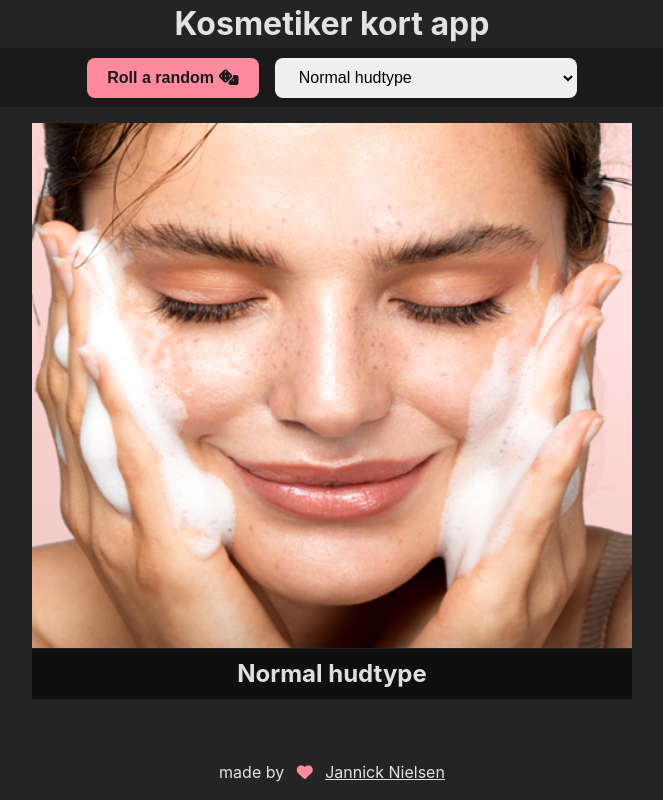
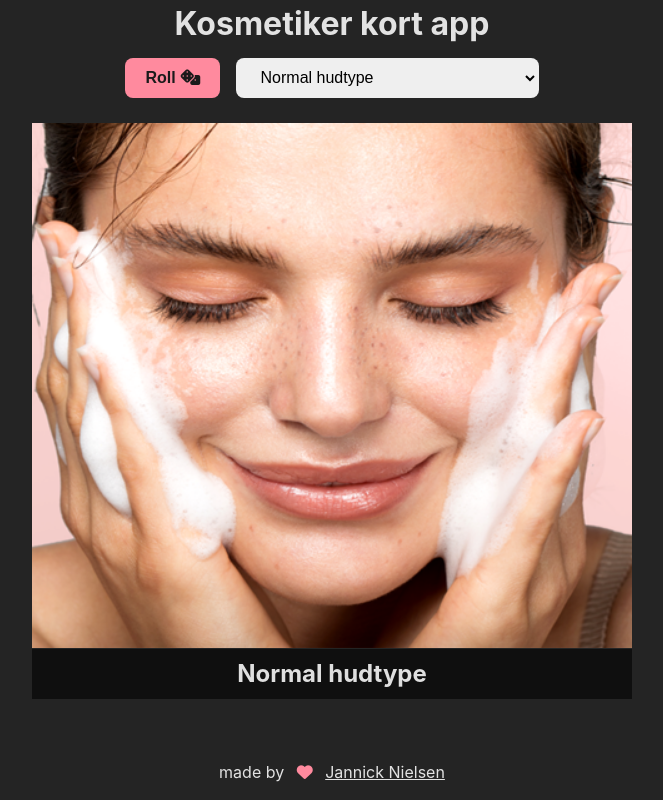
Before and after one commit to LolerSwager/cardapp, a React (Vite) app: page / in a window 1280 px wide. Shown: the whole page, without its empty margins (308-971 px from the left). Built offline with nearby package versions, Linux system fonts and the light colour scheme.

Commit message:
new roll ?

```diff
--- a/src/Page/CardSite.jsx
+++ b/src/Page/CardSite.jsx
@@ -34,7 +34,7 @@ export default function CardSite() {
             <h1>Kosmetiker kort app</h1>
             <StyledMenu>
                 <button onClick={() => RandomRoll()}>
-                    Roll a random <i className="fa-solid fa-dice"></i>
+                    Roll{/*  a random */} <i className="fa-solid fa-dice"></i>
                 </button>
                 <select value={cardNum} onChange={handleChange}>
                     <option value={0}>show all</option>
@@ -56,7 +56,7 @@ const StyledMenu = styled.menu`
     flex-wrap: wrap;
     gap: 1rem;
     width: 100%;
-    background-color: #1a1a1a;
+    /* background-color: #1a1a1a; */
     padding: 0.6em 1.2em;
     button {
         background-color: #ff8a9e;
```
